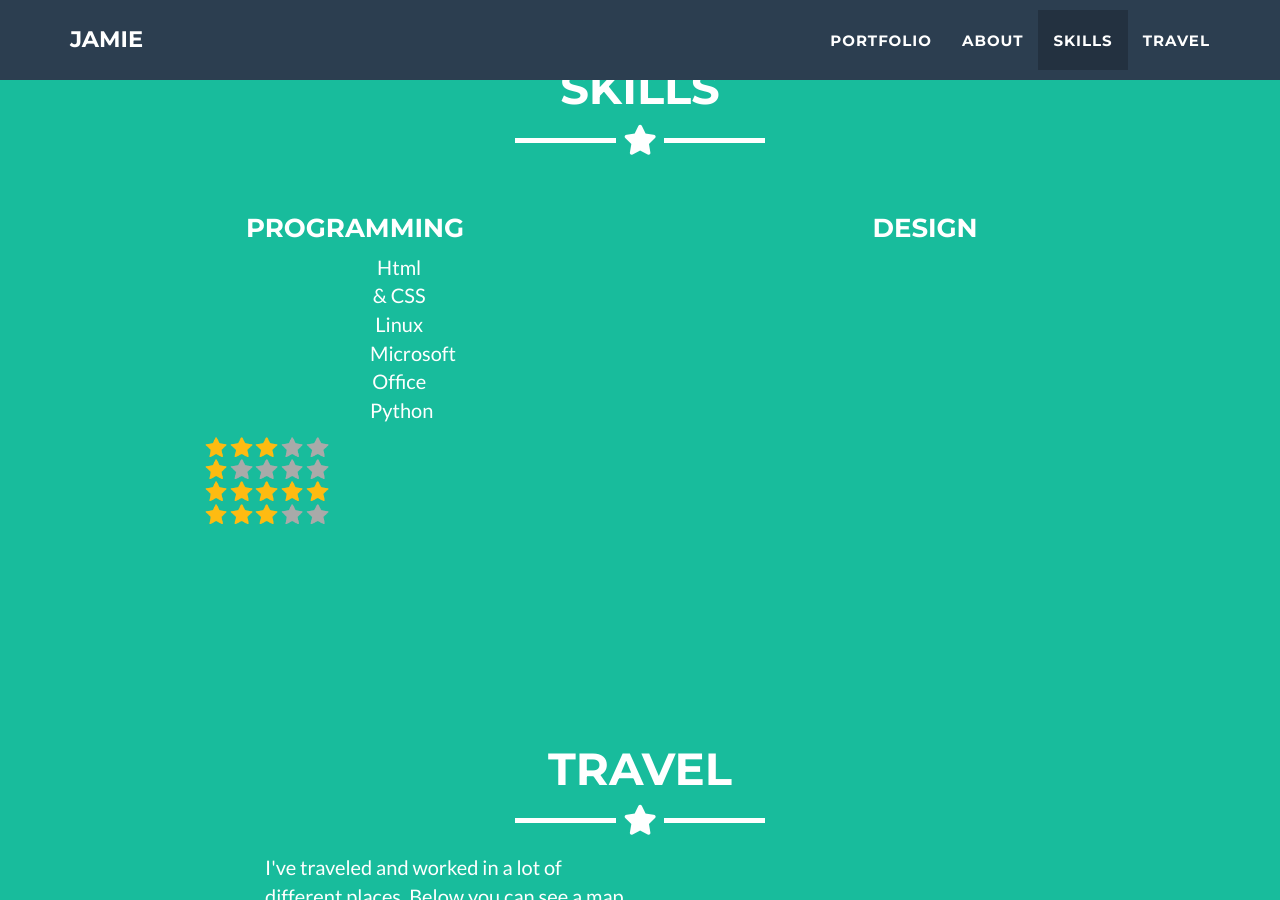
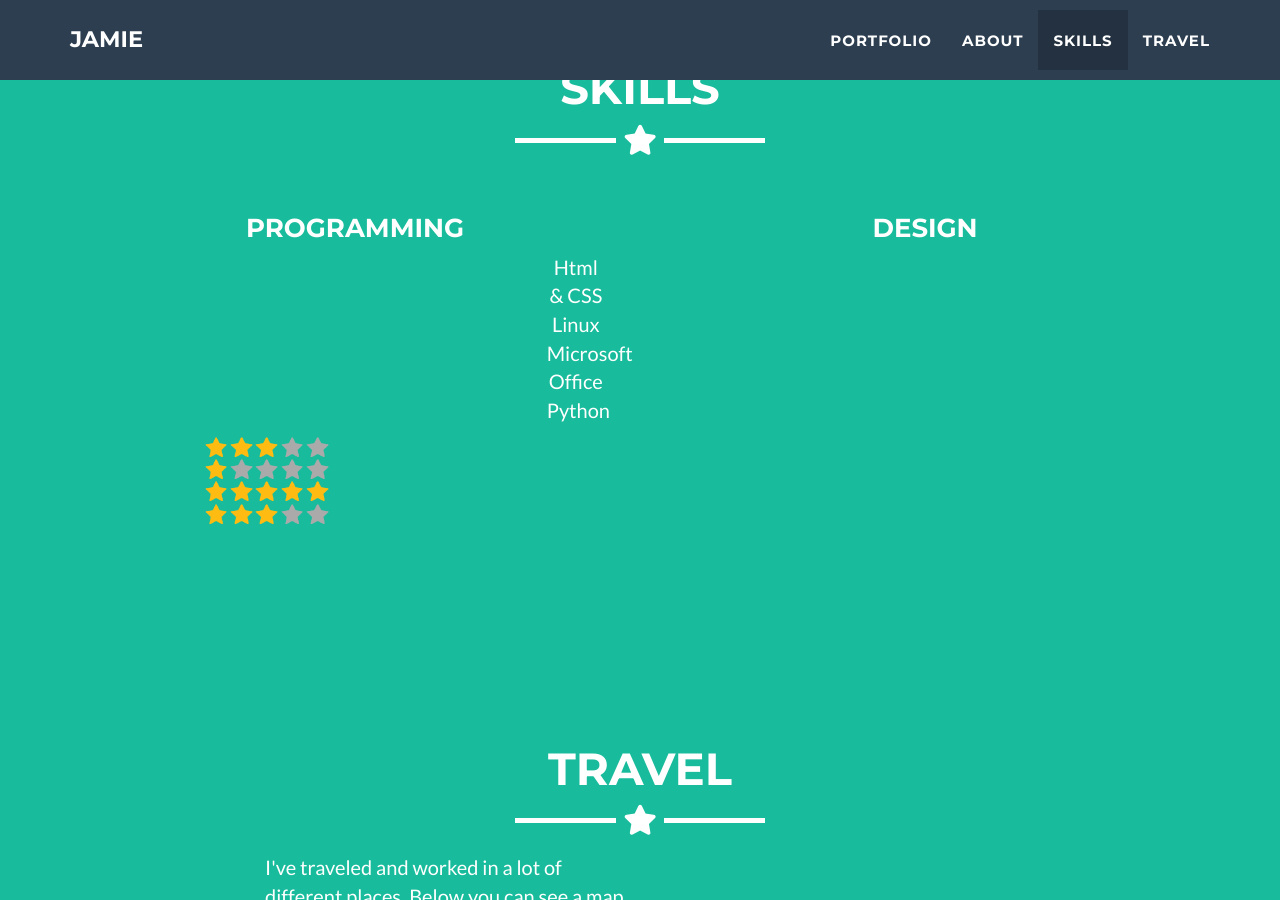
Before and after one commit to jamiedumayne/jamiedumayne.github.io, a Jekyll site: the page built from _posts/2014-07-18-project-1.markdown, in a window 1280 px wide and 900 px high, scrolled down 2314 px. Built offline with Jekyll 4.4.1, drawn with Linux system fonts in a browser that asks for light colours.

Commit message:
Update skills.html

```diff
--- a/_includes/skills.html
+++ b/_includes/skills.html
@@ -10,7 +10,7 @@
     <div class="float-container">
       <div class="float-child">
         <h3>Programming</h3>
-        <div class="col-lg-6 col-xs-2"></div>
+        <div class="col-lg-10 col-xs-2"></div>
           <div class="col-lg-2 col-xs-4">
             <p>Html &amp; CSS <br>
               Linux <br>
```
